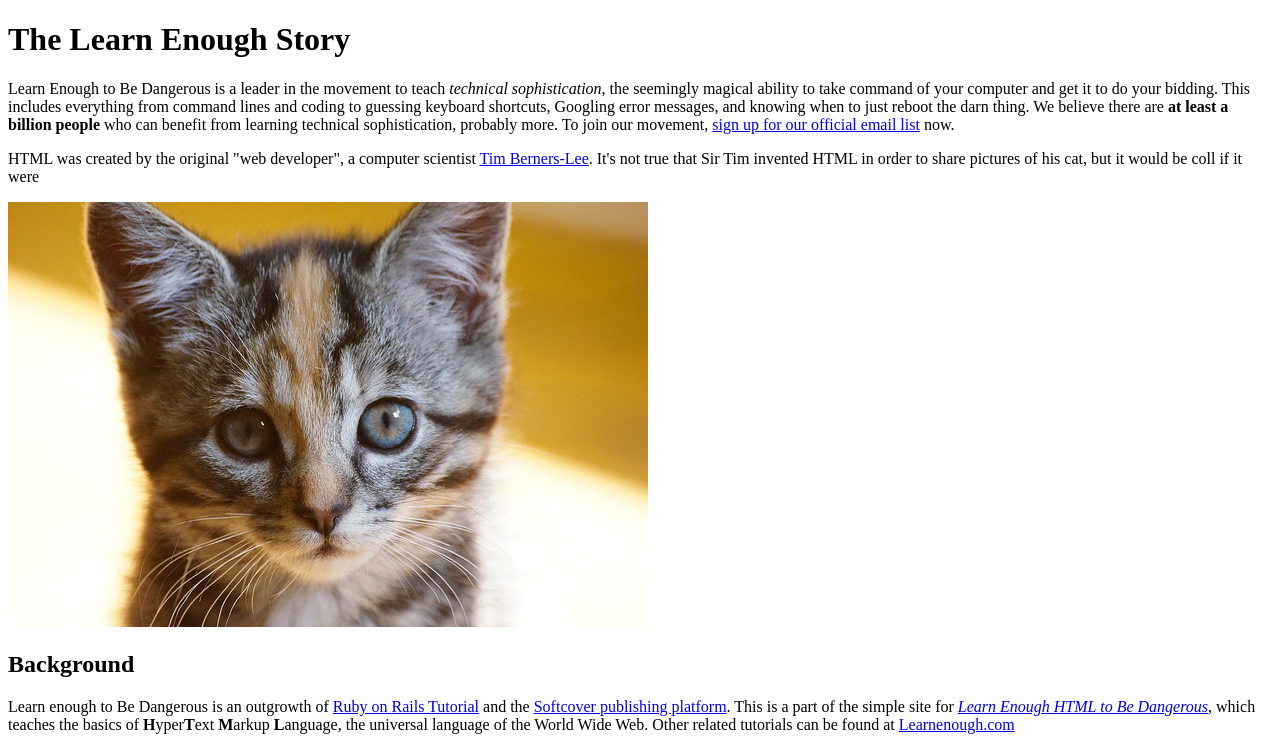
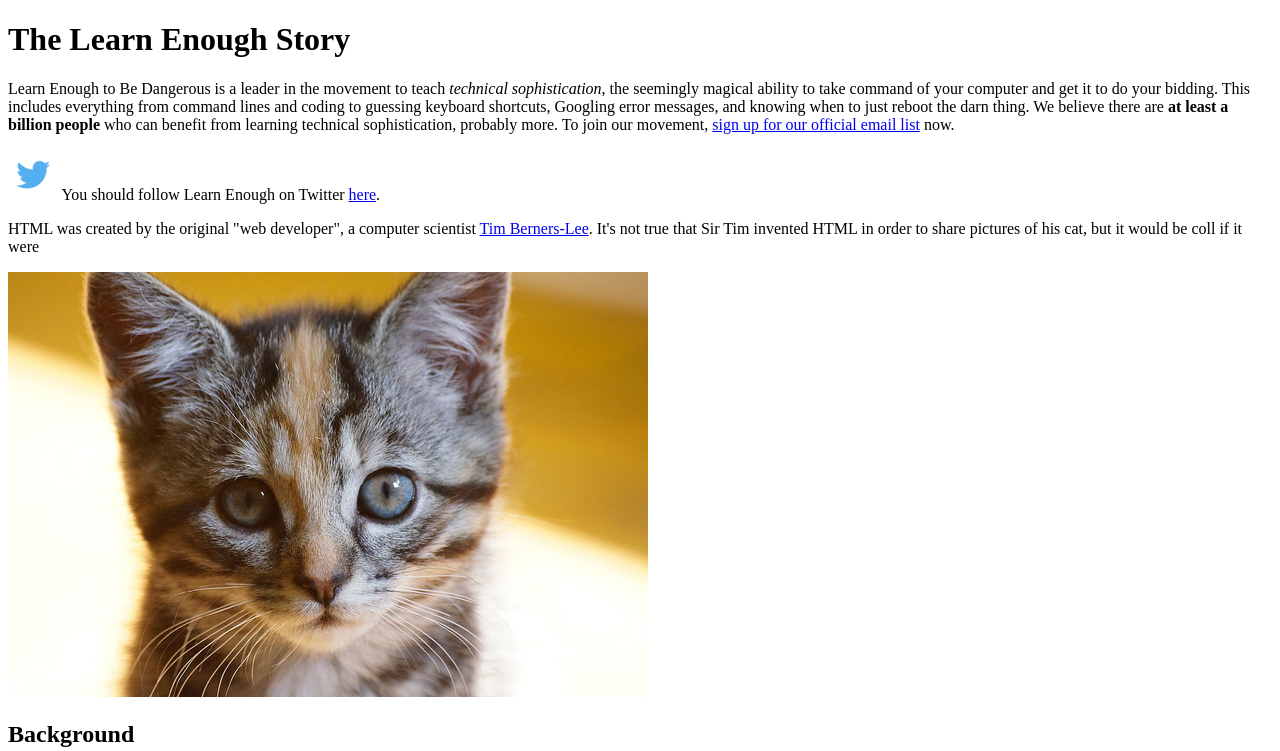
Before and after one commit to kpietrzyk/sample_website, a plain HTML site: page index.html in a window 1280 px wide. Shown: the top 751 px of the page. Drawn offline with Linux system fonts and the light colour scheme.

Commit message:
Add link and Twitter icon

```diff
--- a/index.html
+++ b/index.html
@@ -11,6 +11,14 @@
 <body>
   <h1>The Learn Enough Story</h1>
   <p>    Learn Enough to Be Dangerous is a leader in the movement to teach <em> technical sophistication</em>, the seemingly magical ability to take command of your computer and get it to do your bidding. This includes everything from command lines and coding to guessing keyboard shortcuts, Googling error messages, and knowing when to just reboot the darn thing. We     believe there are <strong>at least a billion people</strong> who can benefit from learning technical sophistication, probably more. To join our movement, <a href="https://learnenough.com/email">sign       up for our official email list</a> now.  </p>
+
+  <p>
+    <a href="https://twitter.com/learnenough" target="_blank" rel="noopener" style="text-decoration: none;">
+      <img src="images/small_twitter_logo.png" alt="Twitter Logo">
+    </a>
+    You should follow Learn Enough on Twitter
+    <a href="https://twitter.com/learnenough" target="_blank" rel="noopener">here</a>.
+  </p>
 
   <p>HTML was created by the original "web developer", a computer scientist <a href="http://en.wikipedia.org/wiki/Tim_Bernens-Lee">Tim Berners-Lee</a>. It's not true that Sir Tim invented HTML in order to share pictures of his cat, but it would be coll if it were</p>
 
```
Also changed, not shown: images/small_twitter_logo.png (added).
